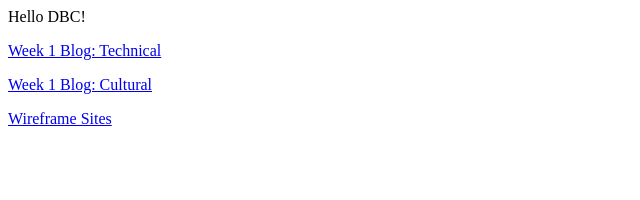
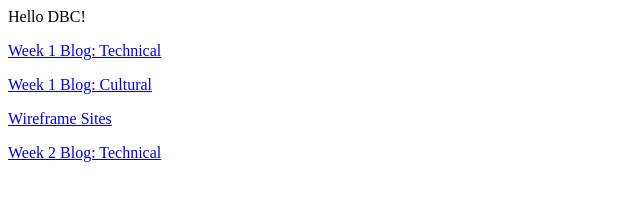
Before and after one commit to cjord01/cjord01.github.io, a plain HTML site: page index.html in a window 1280 px wide. Shown: the whole page, without its empty margins (0-640 px from the left). Drawn offline with Linux system fonts and the light colour scheme.

Commit message:
Added Blog Post To Index

```diff
--- a/index.html
+++ b/index.html
@@ -5,13 +5,17 @@
 </p>
 
 <p>
-	<a href="http://cjord01.github.io/unit1_projects/week1_cultural_blog.html" title="Week One Blog- Cultural">Week 1 Blog: Cultural</a>
+	<a href="http://cjord01.github.io/unit1_projects/week1_cultural_blog.html" title="Week One Blog - Cultural">Week 1 Blog: Cultural</a>
 </p>
 
 <p>
 	<a href="http://cjord01.github.io/unit1_projects/wireframe_sites.html" title="Wireframe">Wireframe Sites</a>
 </p>
 
+<p>
+	<a href="http://cjord01.github.io/unit1_projects/week2_technical.html" title="Week Two Blog - Technical">Week 2 Blog: Technical</a>
+</p>
+
 </body>
 
 </html>
```
